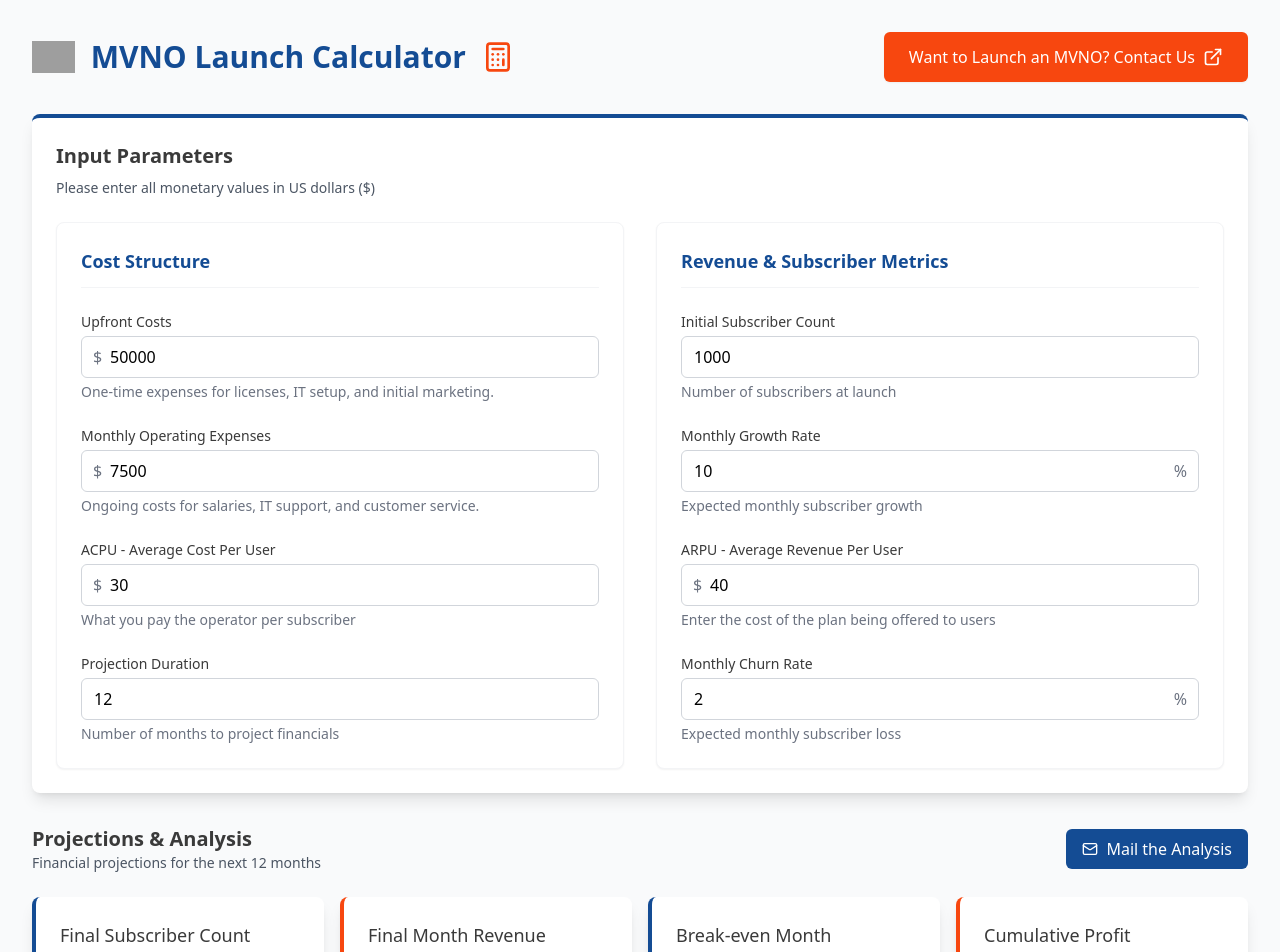
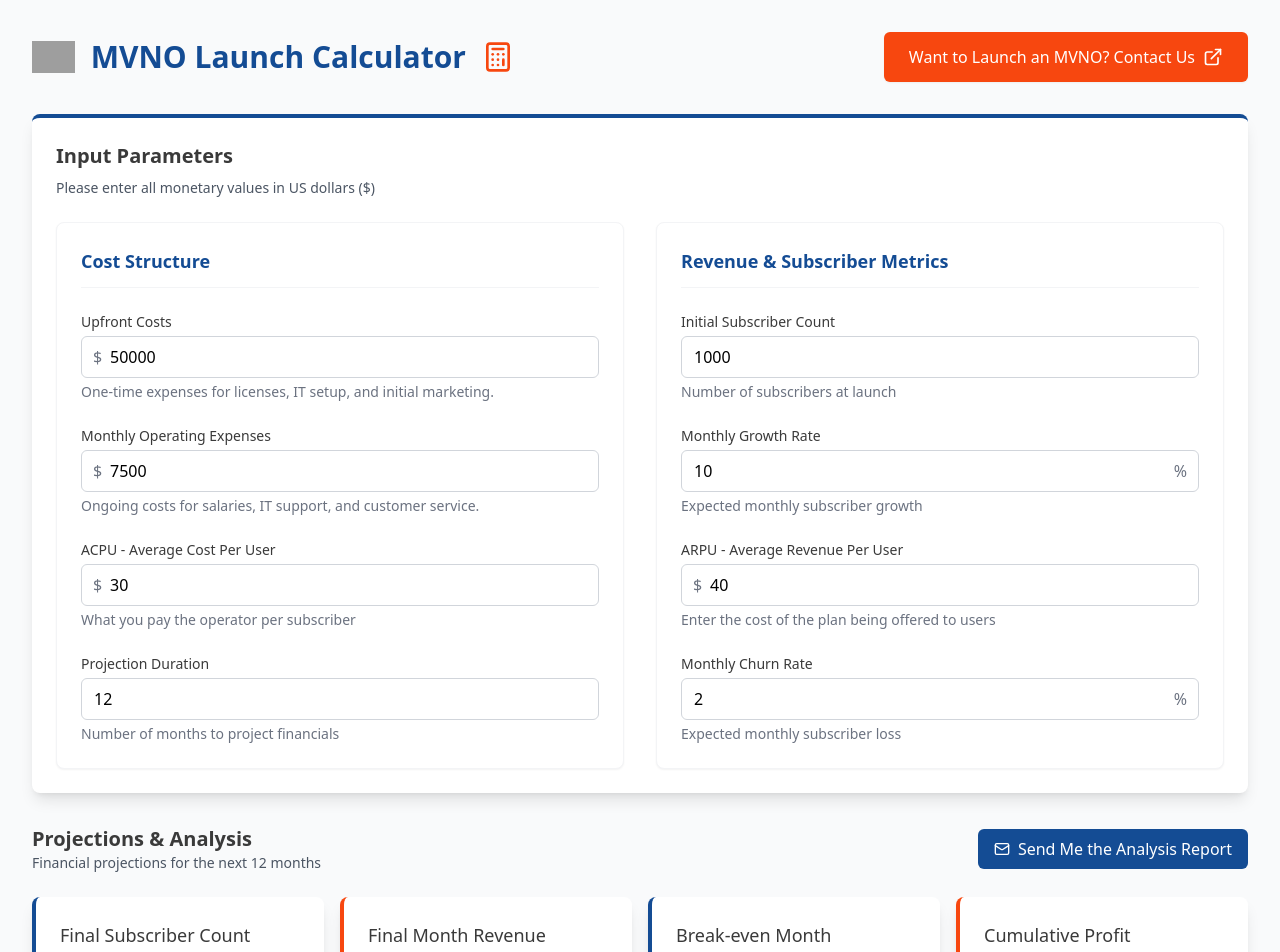
Before and after one commit to devil2123/MVNO_Spenza, a React (Vite) app: page / in a window 1280 px wide. Shown: the top 952 px of the page. Built offline with nearby package versions, Linux system fonts and the light colour scheme; grey boxes are pictures that could not be loaded.

Commit message:
Update ResultsSection.tsx

```diff
--- a/src/components/ResultsSection.tsx
+++ b/src/components/ResultsSection.tsx
@@ -49,7 +49,7 @@ export function ResultsSection({ projections, inputs }: ResultsSectionProps) {
           className="inline-flex items-center px-4 py-2 bg-[#144C94] text-white rounded-md hover:bg-[#0f3a70] focus:outline-none focus:ring-2 focus:ring-offset-2 focus:ring-[#144C94] transition-colors duration-200"
         >
           <Mail className="w-4 h-4 mr-2" />
-          Mail the Analysis
+          Send Me the Analysis Report
         </button>
       </div>
 
```
